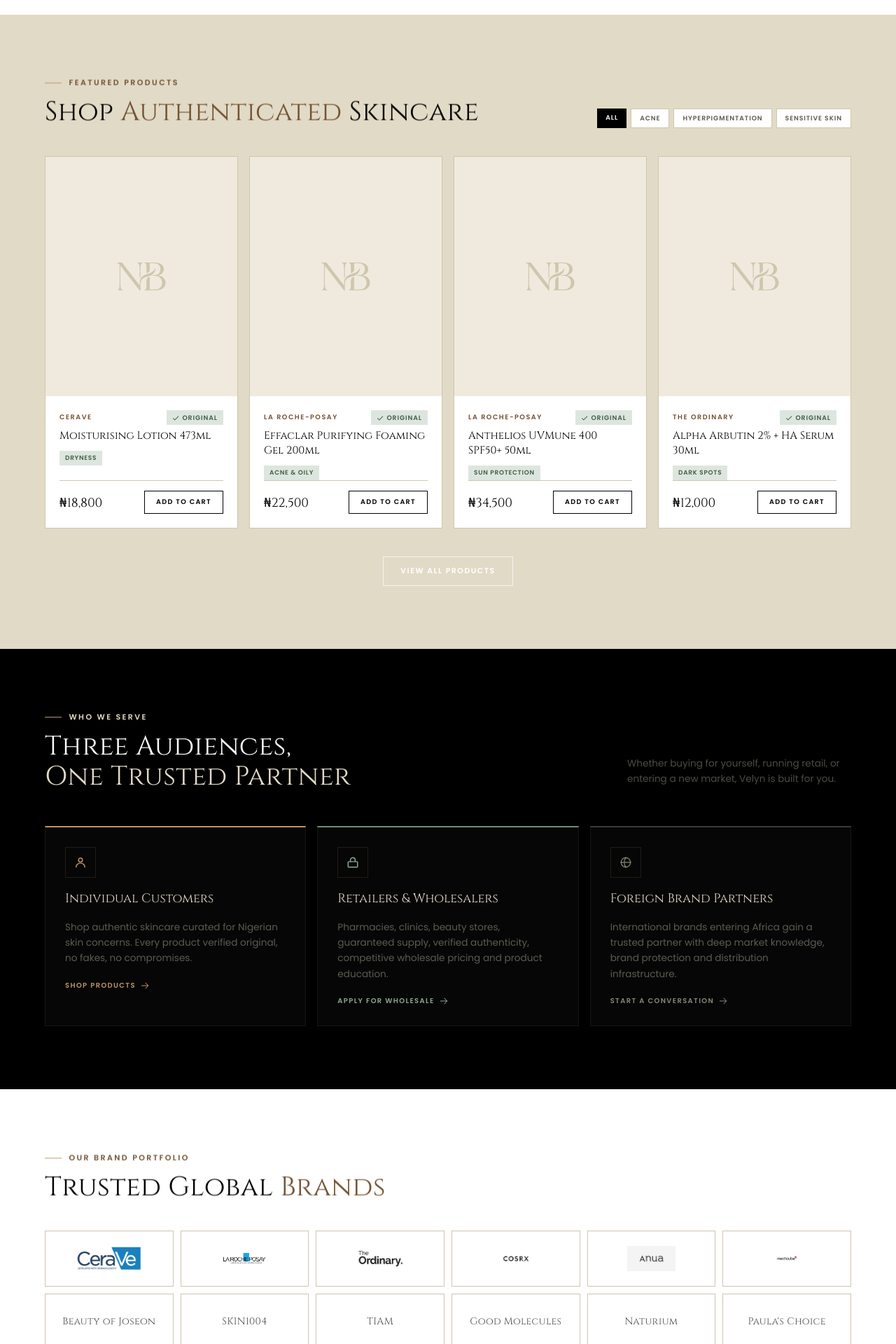
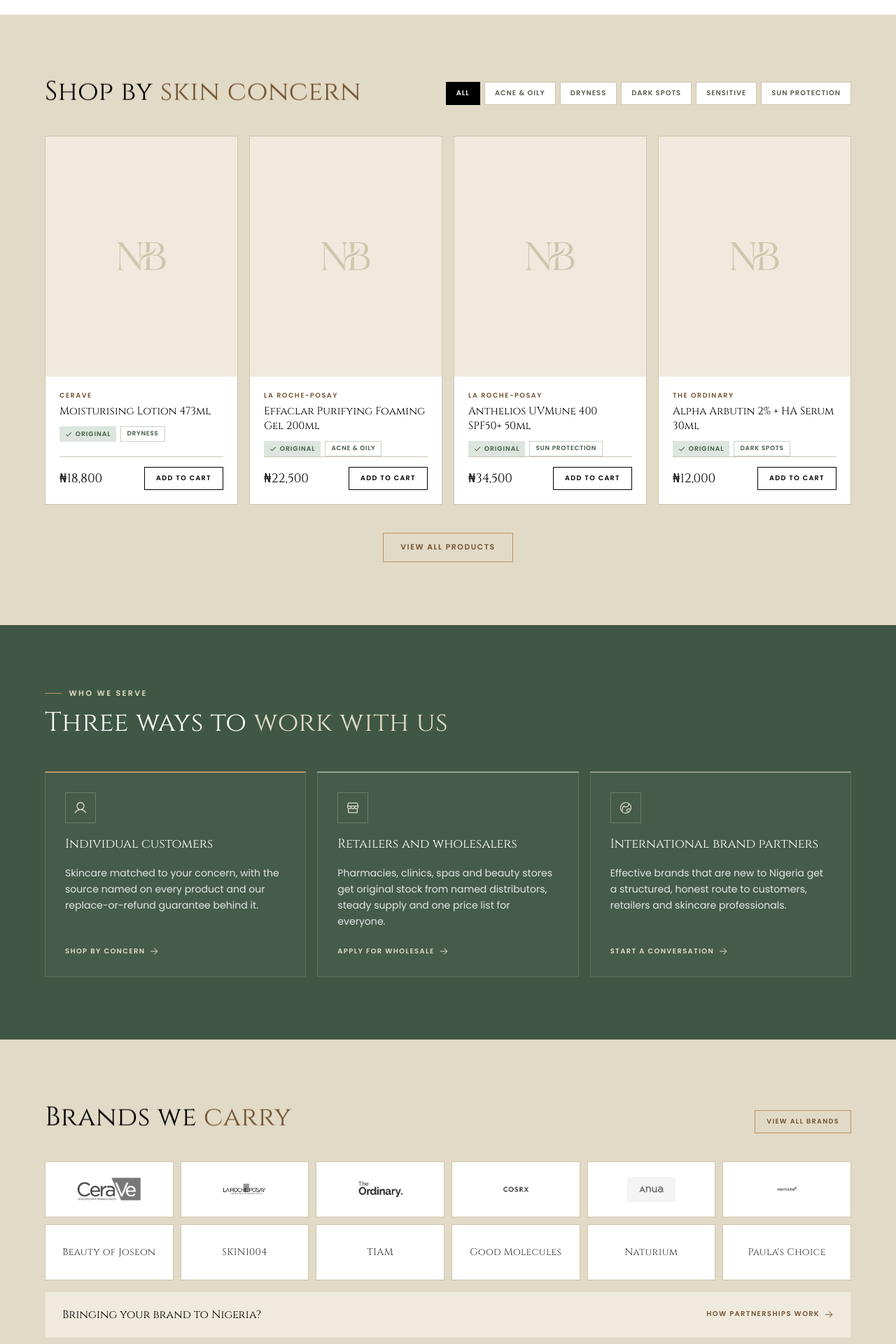
Before and after one commit to velynbeautyng/velyn_web, a Next.js app: page / in a window 1280 px wide. Shown: the part 1520-3440 px from the top of the page at 70% size. Built offline with nearby package versions, Linux system fonts and the light colour scheme; no server answers.

Commit message:
Rebuild featured products, audiences and brand portfolio sections
Featured picks now lead with the charter's headline brands, and
hydroquinone and licorice products read as dark-spot treatments.

```diff
--- a/src/components/home/brands-preview.tsx
+++ b/src/components/home/brands-preview.tsx
@@ -4,6 +4,7 @@ import { brandLogoSrc } from "@/lib/brand-logos";
 import { SectionHeading } from "@/components/ui/section-heading";
 import { Stagger, StaggerItem } from "@/components/motion/reveal";
 import { ButtonLink } from "@/components/ui/button";
+import { IconArrowRight } from "@/components/ui/icons";
 
 export async function BrandsPreview() {
   const all = await getBrands();
@@ -15,23 +16,17 @@ export async function BrandsPreview() {
   ].slice(0, 12);
 
   return (
-    <section className="section section-y bg-white">
+    <section className="section section-y bg-linen">
       <div className="flex flex-col justify-between gap-6 sm:flex-row sm:items-end">
         <SectionHeading
-          kicker="Our Brand Portfolio"
           title={
             <>
-              Trusted Global <em>Brands</em>
+              Brands we <em>carry</em>
             </>
           }
         />
-        <ButtonLink
-          href="/brands"
-          variant="outlineLight"
-          size="sm"
-          className="w-fit"
-        >
-          View All Brands
+        <ButtonLink href="/brands" variant="outlineGold" size="sm" className="w-fit">
+          View all brands
         </ButtonLink>
       </div>
 
@@ -42,7 +37,7 @@ export async function BrandsPreview() {
             <StaggerItem key={b.slug}>
               <Link
                 href={`/brands/${b.slug}`}
-                className="group flex h-20 items-center justify-center border border-linen-mid bg-white px-3 text-center transition-colors duration-300 hover:border-gold hover:bg-linen-soft"
+                className="group flex h-20 items-center justify-center border border-linen-mid bg-white px-3 text-center transition-colors duration-300 hover:border-gold"
               >
                 {logo ? (
                   // eslint-disable-next-line @next/next/no-img-element
@@ -50,10 +45,10 @@ export async function BrandsPreview() {
                     src={logo}
                     alt={b.name}
                     loading="lazy"
-                    className="max-h-9 w-auto max-w-[85%] object-contain opacity-90 transition-opacity duration-300 group-hover:opacity-100"
+                    className="max-h-9 w-auto max-w-[85%] object-contain opacity-85 grayscale transition duration-300 group-hover:opacity-100 group-hover:grayscale-0"
                   />
                 ) : (
-                  <span className="font-serif text-sm tracking-wide text-ink/70 transition-colors group-hover:text-ink">
+                  <span className="font-serif text-sm tracking-wide text-ink/80 transition-colors group-hover:text-ink">
                     {b.name}
                   </span>
                 )}
@@ -63,24 +58,15 @@ export async function BrandsPreview() {
         })}
       </Stagger>
 
-      <div className="mt-4 flex flex-col items-start justify-between gap-4 border border-gold-pale bg-linen-soft px-6 py-6 sm:flex-row sm:items-center">
-        <div>
-          <h3 className="font-serif text-lg text-ink">
-            Looking to enter the African market?
-          </h3>
-          <p className="mt-1 text-[0.85rem] text-stone">
-            Velyn provides proven market entry, distribution infrastructure, and
-            brand protection for international skincare brands.
-          </p>
-        </div>
-        <ButtonLink
-          href="/partner"
-          variant="gold"
-          size="md"
-          className="shrink-0"
+      <div className="mt-4 flex flex-col items-start justify-between gap-3 border border-gold-pale bg-linen-soft px-6 py-5 sm:flex-row sm:items-center">
+        <p className="font-serif text-base text-ink">Bringing your brand to Nigeria?</p>
+        <a
+          href="#partners"
+          className="inline-flex items-center gap-1.5 text-[0.62rem] font-semibold uppercase tracking-[0.14em] text-gold-deep hover:text-ink"
         >
-          Partner With Velyn
-        </ButtonLink>
+          How partnerships work
+          <IconArrowRight width={14} height={14} />
+        </a>
       </div>
     </section>
   );
--- a/src/components/home/featured-products.tsx
+++ b/src/components/home/featured-products.tsx
@@ -1,15 +1,14 @@
 import Link from "next/link";
 import { getFeaturedProducts } from "@/lib/ops/products";
+import { CONCERNS } from "@/lib/ops/concerns";
 import { SectionHeading } from "@/components/ui/section-heading";
 import { ProductCard } from "@/components/shop/product-card";
 import { Stagger, StaggerItem } from "@/components/motion/reveal";
 import { ButtonLink } from "@/components/ui/button";
 
-const concernChips = [
+const chips = [
   { label: "All", href: "/shop" },
-  { label: "Acne", href: "/shop?concern=acne-prone" },
-  { label: "Hyperpigmentation", href: "/shop?concern=hyperpigmentation" },
-  { label: "Sensitive Skin", href: "/shop?concern=sensitive-skin" },
+  ...CONCERNS.map((c) => ({ label: c.short, href: `/shop?concern=${c.slug}` })),
 ];
 
 export async function FeaturedProducts() {
@@ -18,33 +17,35 @@ export async function FeaturedProducts() {
 
   return (
     <section className="section section-y bg-linen">
-      <div className="flex flex-col justify-between gap-6 sm:flex-row sm:items-end">
+      <div className="flex flex-col gap-6 lg:flex-row lg:items-end lg:justify-between">
         <SectionHeading
-          kicker="Featured Products"
           title={
             <>
-              Shop <em>Authenticated</em> Skincare
+              Shop by <em>skin concern</em>
             </>
           }
         />
-        <div className="flex flex-wrap gap-1.5">
-          {concernChips.map((chip, i) => (
+        <nav
+          aria-label="Shop by concern"
+          className="-mx-5 flex gap-1.5 overflow-x-auto px-5 pb-1 sm:mx-0 sm:flex-wrap sm:overflow-visible sm:px-0"
+        >
+          {chips.map((chip, i) => (
             <Link
-              key={chip.label}
+              key={chip.href}
               href={chip.href}
-              className={`px-3 py-1.5 text-[0.58rem] font-semibold uppercase tracking-[0.1em] transition-colors ${
+              className={
                 i === 0
-                  ? "bg-ink text-white"
-                  : "border border-linen-mid bg-white text-stone hover:border-gold hover:text-ink"
-              }`}
+                  ? "shrink-0 border border-ink bg-ink px-3.5 py-2 text-[0.62rem] font-semibold uppercase tracking-[0.1em] text-white"
+                  : "shrink-0 border border-linen-mid bg-white px-3.5 py-2 text-[0.62rem] font-semibold uppercase tracking-[0.1em] text-stone transition-colors hover:border-ink hover:text-ink"
+              }
             >
               {chip.label}
             </Link>
           ))}
-        </div>
+        </nav>
       </div>
 
-      <Stagger className="mt-10 grid grid-cols-2 gap-3.5 sm:gap-4 lg:grid-cols-4">
+      <Stagger className="mt-10 grid grid-cols-2 gap-3 sm:gap-4 lg:grid-cols-4">
         {products.slice(0, 4).map((p) => (
           <StaggerItem key={p.id}>
             <ProductCard product={p} className="h-full" />
@@ -53,8 +54,8 @@ export async function FeaturedProducts() {
       </Stagger>
 
       <div className="mt-10 text-center">
-        <ButtonLink href="/shop" variant="outlineLight" size="md">
-          View All Products
+        <ButtonLink href="/shop" variant="outlineGold" size="md">
+          View all products
         </ButtonLink>
       </div>
     </section>
--- a/src/components/home/who-we-serve.tsx
+++ b/src/components/home/who-we-serve.tsx
@@ -1,102 +1,68 @@
 import Link from "next/link";
 import { SectionHeading } from "@/components/ui/section-heading";
 import { Stagger, StaggerItem } from "@/components/motion/reveal";
-import { IconArrowRight } from "@/components/ui/icons";
+import { IconArrowRight, IconGlobe, IconStorefront, IconUser } from "@/components/ui/icons";
 
 const audiences = [
   {
     accent: "border-t-gold",
-    title: "Individual Customers",
-    body: "Shop authentic skincare curated for Nigerian skin concerns. Every product verified original, no fakes, no compromises.",
-    cta: "Shop Products",
+    Icon: IconUser,
+    title: "Individual customers",
+    body: "Skincare matched to your concern, with the source named on every product and our replace-or-refund guarantee behind it.",
+    cta: "Shop by concern",
     href: "/shop",
-    ctaClass: "text-gold",
-    icon: (
-      <svg width="18" height="18" viewBox="0 0 16 16" fill="none">
-        <circle cx="8" cy="5" r="2.5" stroke="#BD9468" strokeWidth="1.3" />
-        <path
-          d="M2.5 14c0-3 2.5-5 5.5-5s5.5 2 5.5 5"
-          stroke="#BD9468"
-          strokeWidth="1.3"
-          strokeLinecap="round"
-        />
-      </svg>
-    ),
   },
   {
-    accent: "border-t-sage",
-    title: "Retailers & Wholesalers",
-    body: "Pharmacies, clinics, beauty stores, guaranteed supply, verified authenticity, competitive wholesale pricing and product education.",
-    cta: "Apply for Wholesale",
+    accent: "border-t-sage-mid",
+    Icon: IconStorefront,
+    title: "Retailers and wholesalers",
+    body: "Pharmacies, clinics, spas and beauty stores get original stock from named distributors, steady supply and one price list for everyone.",
+    cta: "Apply for wholesale",
     href: "/wholesale",
-    ctaClass: "text-sage-mid",
-    icon: (
-      <svg width="18" height="18" viewBox="0 0 16 16" fill="none">
-        <rect x="2" y="7" width="12" height="7" rx="1" stroke="#8FA893" strokeWidth="1.3" />
-        <path d="M5 7V5a3 3 0 016 0v2" stroke="#8FA893" strokeWidth="1.3" strokeLinecap="round" />
-      </svg>
-    ),
   },
   {
-    accent: "border-t-linen/25",
-    title: "Foreign Brand Partners",
-    body: "International brands entering Africa gain a trusted partner with deep market knowledge, brand protection and distribution infrastructure.",
-    cta: "Start a Conversation",
+    accent: "border-t-linen/50",
+    Icon: IconGlobe,
+    title: "International brand partners",
+    body: "Effective brands that are new to Nigeria get a structured, honest route to customers, retailers and skincare professionals.",
+    cta: "Start a conversation",
     href: "/partner",
-    ctaClass: "text-linen/60",
-    icon: (
-      <svg width="18" height="18" viewBox="0 0 16 16" fill="none">
-        <circle cx="8" cy="8" r="6" stroke="rgba(225,218,198,0.5)" strokeWidth="1.3" />
-        <path
-          d="M2 8h12M8 2c-1.5 2-2 4-2 6s.5 4 2 6"
-          stroke="rgba(225,218,198,0.5)"
-          strokeWidth="1.3"
-          strokeLinecap="round"
-        />
-      </svg>
-    ),
   },
 ];
 
 export function WhoWeServe() {
   return (
-    <section className="section section-y bg-ink">
-      <div className="flex flex-col justify-between gap-6 lg:flex-row lg:items-end">
+    <section className="section section-y bg-sage-night">
       <SectionHeading
         tone="dark"
-          kicker="Who We Serve"
+        kicker="Who we serve"
         title={
           <>
-              Three Audiences,
-              <br className="hidden sm:block" /> <em>One Trusted Partner</em>
+            Three ways to <em>work with us</em>
           </>
         }
       />
-        <p className="max-w-xs text-[0.85rem] leading-relaxed text-linen/35 lg:pb-2">
-          Whether buying for yourself, running retail, or entering a new market,
-          Velyn is built for you.
-        </p>
-      </div>
-
       <Stagger className="mt-12 grid gap-4 md:grid-cols-3">
-        {audiences.map((a) => (
+        {audiences.map(({ accent, Icon, title, body, cta, href }) => (
           <StaggerItem
-            key={a.title}
-            className={`flex flex-col gap-4 border border-gold/10 border-t-2 ${a.accent} bg-ink-mid/30 p-7 transition-colors duration-300 hover:bg-ink-mid/60`}
+            key={title}
+            className={`flex flex-col gap-4 border border-t-2 border-linen/15 ${accent} bg-white/[0.03] p-7 transition-colors duration-300 hover:bg-white/[0.07]`}
           >
-            <span className="flex h-11 w-11 items-center justify-center border border-gold/15">
-              {a.icon}
+            <span className="flex h-11 w-11 items-center justify-center border border-linen/25 text-linen">
+              <Icon width={20} height={20} />
             </span>
-            <h3 className="font-serif text-lg text-linen">{a.title}</h3>
-            <p className="text-[0.85rem] leading-relaxed text-linen/40">
-              {a.body}
-            </p>
+            <h3 className="font-serif text-lg text-white">{title}</h3>
+            <p className="text-[0.88rem] leading-relaxed text-white/85">{body}</p>
             <Link
-              href={a.href}
-              className={`mt-1 inline-flex items-center gap-1.5 text-[0.62rem] font-bold uppercase tracking-[0.14em] ${a.ctaClass}`}
+              href={href}
+              className="group/cta mt-auto inline-flex items-center gap-1.5 pt-2 text-[0.62rem] font-semibold uppercase tracking-[0.14em] text-linen"
             >
-              {a.cta}
-              <IconArrowRight width={14} height={14} />
+              {cta}
+              <IconArrowRight
+                width={14}
+                height={14}
+                className="transition-transform duration-300 group-hover/cta:translate-x-1"
+              />
             </Link>
           </StaggerItem>
         ))}
--- a/src/components/shop/product-card.tsx
+++ b/src/components/shop/product-card.tsx
@@ -47,24 +47,24 @@ export function ProductCard({ product, className }: { product: Product; classNam
       </Link>
 
       <div className="flex flex-1 flex-col p-4 sm:p-5">
-        <div className="flex items-center justify-between gap-2">
         <p className="truncate text-[0.6rem] font-semibold uppercase tracking-[0.16em] text-gold-deep">
           {product.brand}
         </p>
-          <span className="auth-tag shrink-0">
-            <IconCheck width={10} height={10} strokeWidth={2.4} /> Original
-          </span>
-        </div>
         <h3 className="mt-1.5 line-clamp-2 font-serif text-[0.95rem] leading-snug text-ink">
           <Link href={href} className="transition-colors hover:text-gold-deep">
             {product.name}
           </Link>
         </h3>
+        <div className="mt-2.5 flex flex-wrap gap-1.5">
+          <span className="auth-tag">
+            <IconCheck width={10} height={10} strokeWidth={2.4} /> Original
+          </span>
           {concern && (
-          <span className="mt-2.5 w-fit bg-sage-pale px-2 py-1 text-[0.56rem] font-semibold uppercase tracking-[0.08em] text-sage-deep">
+            <span className="border border-sage/40 px-2 py-[0.22rem] text-[0.56rem] font-semibold uppercase tracking-[0.08em] text-sage-deep">
               {concernShort(concern)}
             </span>
           )}
+        </div>
         <div className="mt-auto flex flex-col gap-2.5 border-t border-linen-mid pt-3.5 sm:flex-row sm:items-center sm:justify-between sm:gap-2">
           <div className="flex flex-col leading-none">
             <Price amount={product.price} className="font-serif text-lg text-ink" />
--- a/src/lib/ops/concerns.ts
+++ b/src/lib/ops/concerns.ts
@@ -23,7 +23,7 @@ const RULES: [RegExp, ConcernSlug][] = [
     "acne-oily",
   ],
   [
-    /dark spot|spots? fading|pigment|bright|arbutin|vitamin c|\bvit\.? ?c\b|vita c|tranexamic|\btxa\b|kojic|niacin|azelaic|azealic|\btone\b|glutathione|lightening|whitening|turmeric|glow|glycolic|lactic|\baha\b|exfoliat/i,
+    /dark spot|spots? fading|pigment|hydroquinone|melasma|licorice|bright|arbutin|vitamin c|\bvit\.? ?c\b|vita c|tranexamic|\btxa\b|kojic|niacin|azelaic|azealic|\btone\b|glutathione|lightening|whitening|turmeric|glow|glycolic|lactic|\baha\b|exfoliat/i,
     "dark-spots",
   ],
   [
--- /dev/null
+++ b/src/lib/ops/featured.ts
@@ -0,0 +1,34 @@
+/**
+ * ops has no "featured" flag, so the storefront picks one product per brand,
+ * leading with the established names the brand charter puts up front.
+ */
+
+export const FEATURED_BRANDS = [
+  "cerave",
+  "the-ordinary",
+  "cosrx",
+  "anua",
+  "la-roche-posay",
+  "medicube",
+  "dove",
+  "neutrogena",
+];
+
+export function pickFeatured(
+  products: { id: string; brandSlug: string }[],
+  limit: number,
+): string[] {
+  const rank = (slug: string) => {
+    const i = FEATURED_BRANDS.indexOf(slug);
+    return i === -1 ? FEATURED_BRANDS.length : i;
+  };
+  const firstPerBrand = new Map<string, string>();
+  for (const p of products) {
+    if (p.brandSlug && !firstPerBrand.has(p.brandSlug)) firstPerBrand.set(p.brandSlug, p.id);
+  }
+  // Array.prototype.sort is stable, so brands outside the list keep catalogue order.
+  return [...firstPerBrand.entries()]
+    .sort(([a], [b]) => rank(a) - rank(b))
+    .slice(0, limit)
+    .map(([, id]) => id);
+}
--- a/src/lib/ops/products.ts
+++ b/src/lib/ops/products.ts
@@ -7,6 +7,7 @@ import type {
   ProductQuery,
 } from "./types";
 import { concernSlug } from "./concerns";
+import { pickFeatured } from "./featured";
 import { opsFetch } from "./client";
 import { normalizeProduct, type RawOpsProduct } from "./normalize";
 import { isDemoFallbackEnabled, isOpsConfigured } from "./config";
@@ -62,16 +63,17 @@ async function getAllProducts(): Promise<Product[]> {
   return demoProducts;
 }
 
-/** Live ops has no "featured" flag; feature one strong product per brand. */
+/** Live ops has no "featured" flag; feature one product per brand, headline brands first. */
 function markFeatured(products: Product[]): Product[] {
-  const seen = new Set<string>();
-  return products.map((p) => {
-    if (!seen.has(p.brandSlug) && seen.size < 8) {
-      seen.add(p.brandSlug);
-      return { ...p, featured: true };
-    }
-    return p;
-  });
+  const order = pickFeatured(products, 8);
+  const featured = new Set(order);
+  return products
+    .map((p) => (featured.has(p.id) ? { ...p, featured: true } : p))
+    .sort((a, b) => {
+      const ia = order.indexOf(a.id);
+      const ib = order.indexOf(b.id);
+      return (ia === -1 ? order.length : ia) - (ib === -1 ? order.length : ib);
+    });
 }
 
 function applyQuery(all: Product[], q: ProductQuery): Paginated<Product> {
```
Also changed, not shown: 2 other files (tests, documents, lock files or other folders). Lines whose indentation alone changed are shown as unchanged.
